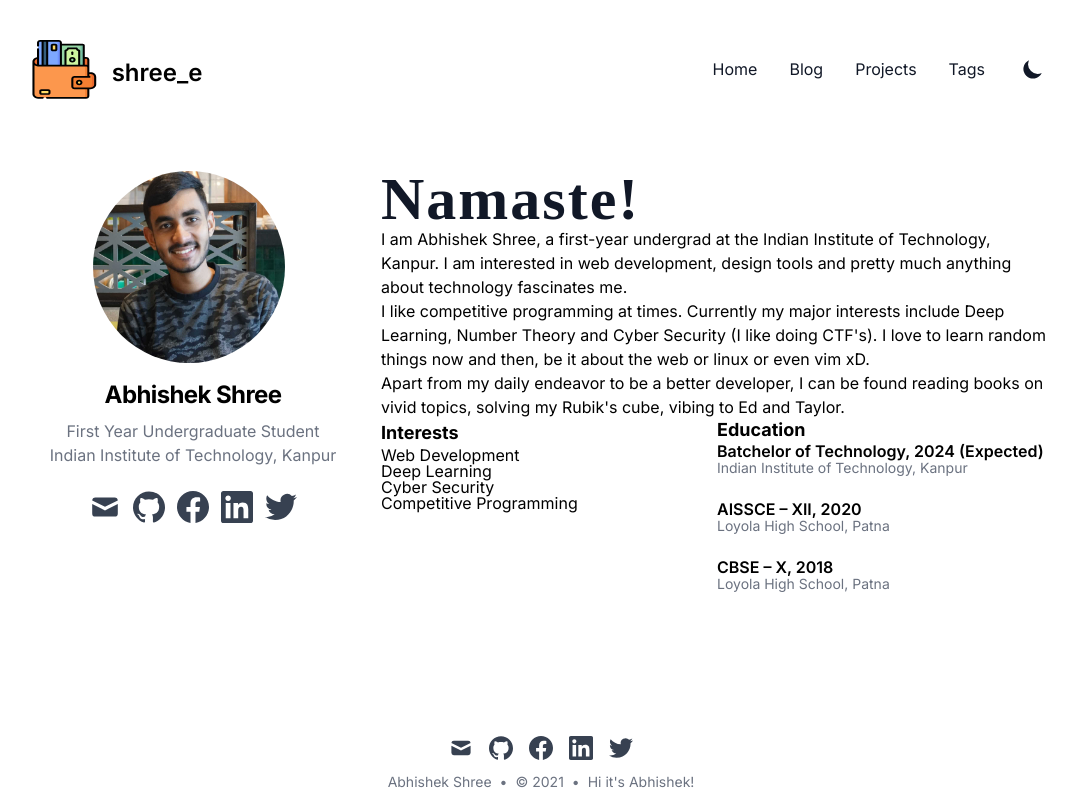
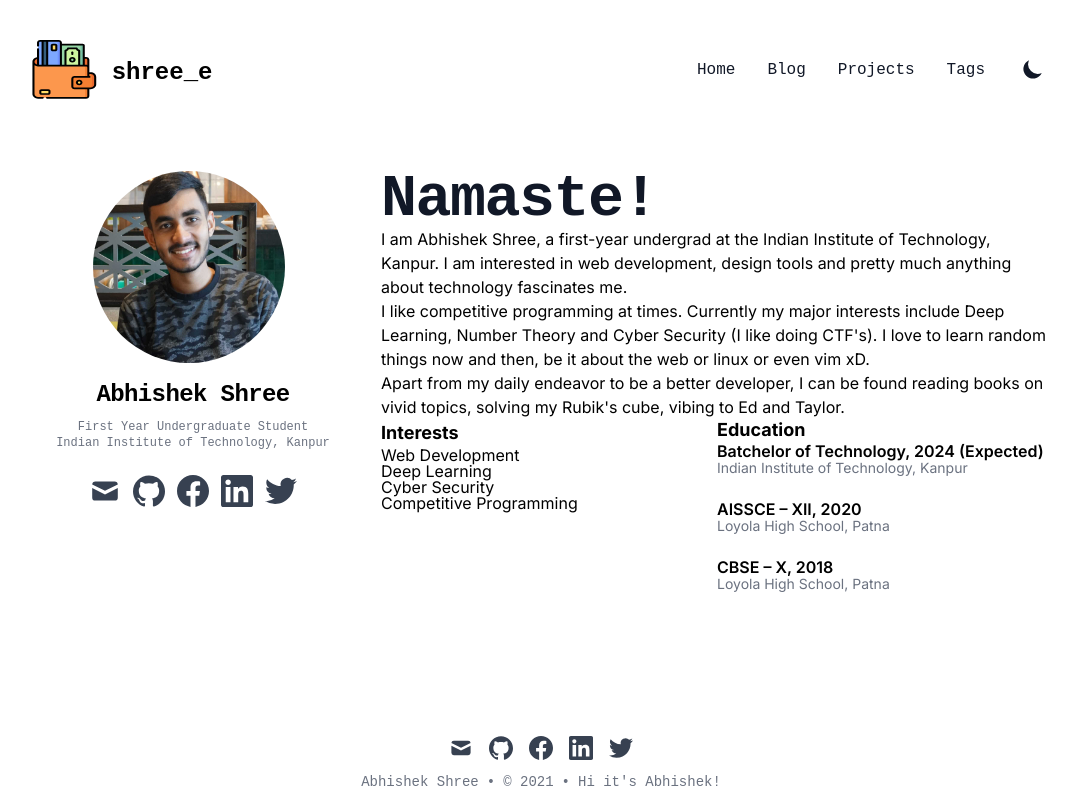
Before and after one commit to abhishekshree/abhishekshree.github.io, a Next.js app: page / in a window 1280 px wide. Shown: the whole page, without its empty margins (99-1175 px from the left). Built offline with nearby package versions, Linux system fonts and the light colour scheme; what @tailwindcss/typography would draw is missing.

Commit message:
Font Changes

```diff
--- a/components/Footer.js
+++ b/components/Footer.js
@@ -13,7 +13,7 @@ export default function Footer() {
           <SocialIcon kind="linkedin" href={siteMetadata.linkedin} size="6" />
           <SocialIcon kind="twitter" href={siteMetadata.twitter} size="6" />
         </div>
-        <div className="flex mb-2 space-x-2 text-sm text-gray-500 dark:text-gray-400">
+        <div className="flex mono mb-2 space-x-2 text-sm text-gray-500 dark:text-gray-400">
           <div>{siteMetadata.author}</div>
           <div>{` • `}</div>
           <div>{`© ${new Date().getFullYear()}`}</div>
--- a/components/LayoutWrapper.js
+++ b/components/LayoutWrapper.js
@@ -13,8 +13,8 @@ const LayoutWrapper = ({ children }) => {
       <div className="flex flex-col justify-between h-screen">
         <header className="flex items-center justify-between py-10">
           <div>
-            <Link href="/" aria-label="Tailwind CSS Blog">
-              <div className="flex items-center justify-between">
+            <Link href="/" aria-label="Abhishek's Blog">
+              <div className="flex items-center justify-between mono">
                 <div className="mr-3">
                   <Logo />
                 </div>
@@ -34,9 +34,9 @@ const LayoutWrapper = ({ children }) => {
                 <Link
                   key={link.title}
                   href={link.href}
-                  className="p-1 font-medium text-gray-900 sm:p-4 dark:text-gray-100"
+                  className="m-1 text-gray-900 sm:m-4 dark:text-gray-100"
                 >
-                  <span className="strikethrough">{link.title}</span>
+                  <span className="strikethrough dark:strikethrough-dark">{link.title}</span>
                 </Link>
               ))}
             </div>
--- a/css/tailwind.css
+++ b/css/tailwind.css
@@ -3,7 +3,7 @@
 @tailwind utilities;
 @import url('https://fonts.googleapis.com/css2?family=Bree+Serif&display=swap');
 @import url('https://fonts.googleapis.com/css2?family=Montserrat:wght@700&display=swap');
-
+@import url('https://fonts.googleapis.com/css2?family=IBM+Plex+Mono&display=swap');
 
 .remark-code-title {
   @apply px-5 py-3 font-mono text-sm font-bold text-gray-200 bg-gray-700 rounded-t;
@@ -21,9 +21,8 @@ html {
   scroll-behavior: smooth;
 }
 
-.bree-head {
-  font-family: 'Bree Serif', serif;
-  letter-spacing: 2px;
+.mono {
+  font-family: 'IBM Plex Mono', monospace;
 }
 
 .m {
@@ -38,12 +37,11 @@ html {
   max-height: 60px;
 
 }
-.li-custom {
-  list-style: url("/static/images/graduate.svg");
-  list-style-image: url("/static/images/graduate.svg");
-}
 
-.strikethrough {
+@layer utilities {
+  @variants dark {
+    .strikethrough{
+      font-family: 'IBM Plex Mono', monospace;
       position: relative;
       cursor: pointer;
     }
@@ -53,26 +51,26 @@ html {
       content: '';
       position: absolute;
       width: 0%;
-  height: 1.8px;
+      height: 1px;
       top: 50%;
       margin-top: -0.5px;
-  background: rgb(56, 170, 159);
+      background: rgba(17, 24, 39,1);
     }
 
     .strikethrough:before {
-  left: -1.5px;
+      left: 0px;
     }
 
     .strikethrough:after {
-  right: 1.5px;
-  background: rgb(56, 170, 159);
-  transition: width 0.8s cubic-bezier(0.22, 0.61, 0.36, 1);
+      right: 0px;
+      background: rgba(17, 24, 39,1);
+      transition: width 0.6s cubic-bezier(0.22, 0.61, 0.36, 1);
     }
 
     .strikethrough:hover:before {
-  background: rgb(56, 170, 159);
+      background: rgba(17, 24, 39,1);
       width: 100%;
-  transition: width 0.5s cubic-bezier(0.22, 0.61, 0.36, 1);
+      transition: width 0.3s cubic-bezier(0.22, 0.61, 0.36, 1);
     }
 
     .strikethrough:hover:after {
@@ -80,3 +78,47 @@ html {
       width: 100%;
       transition: 0s;
     }
+
+    /* Dark Strike */
+
+    .strikethrough-dark {
+      font-family: 'IBM Plex Mono', monospace;
+      position: relative;
+      cursor: pointer;
+    }
+
+    .strikethrough-dark:before,
+    .strikethrough-dark:after {
+      content: '';
+      position: absolute;
+      width: 0%;
+      height: 1px;
+      top: 50%;
+      margin-top: -0.5px;
+      background: rgba(243, 244, 246, 1);
+    }
+
+    .strikethrough-dark:before {
+      left: 0px;
+    }
+
+    .strikethrough-dark:after {
+      right: 0px;
+      background: rgba(243, 244, 246, 1);
+      transition: width 0.6s cubic-bezier(0.22, 0.61, 0.36, 1);
+    }
+
+    .strikethrough-dark:hover:before {
+      background: rgba(243, 244, 246, 1);
+      width: 100%;
+      transition: width 0.3s cubic-bezier(0.22, 0.61, 0.36, 1);
+    }
+
+    .strikethrough-dark:hover:after {
+      background: transparent;
+      width: 100%;
+      transition: 0s;
+    }
+
+  }
+}
--- a/layouts/ListLayout.js
+++ b/layouts/ListLayout.js
@@ -16,7 +16,7 @@ export default function ListLayout({ posts, title }) {
     <>
       <div className="divide-y">
         <div className="pt-6 pb-8 space-y-2 md:space-y-5">
-          <h1 className="text-3xl font-extrabold leading-9 tracking-tight text-gray-900 dark:text-gray-100 sm:text-4xl sm:leading-10 md:text-6xl md:leading-14">
+          <h1 className="text-3xl mono font-extrabold leading-9 tracking-tight text-gray-900 dark:text-gray-100 sm:text-4xl sm:leading-10 md:text-6xl md:leading-14">
             {title}
           </h1>
           <div className="relative max-w-lg">
@@ -52,7 +52,7 @@ export default function ListLayout({ posts, title }) {
                 <article className="space-y-2 xl:grid xl:grid-cols-4 xl:space-y-0 xl:items-baseline">
                   <dl>
                     <dt className="sr-only">Published on</dt>
-                    <dd className="text-base font-medium leading-6 text-gray-500 dark:text-gray-400">
+                    <dd className="text-base mono font-medium leading-6 text-gray-500 dark:text-gray-400">
                       <time dateTime={date}>
                         {new Date(date).toLocaleDateString(siteMetdata.locale, postDateTemplate)}
                       </time>
--- a/layouts/PostLayout.js
+++ b/layouts/PostLayout.js
@@ -24,7 +24,7 @@ export default function PostLayout({ children, frontMatter, next, prev }) {
               <dl className="space-y-10">
                 <div>
                   <dt className="sr-only">Published on</dt>
-                  <dd className="text-base font-medium leading-6 text-gray-500 dark:text-gray-400">
+                  <dd className="text-base mono font-medium leading-6 text-gray-500 dark:text-gray-400">
                     <time dateTime={date}>
                       {new Date(date).toLocaleDateString(siteMetdata.locale, postDateTemplate)}
                     </time>
--- a/pages/index.js
+++ b/pages/index.js
@@ -1,11 +1,10 @@
 import siteMetadata from '@/data/siteMetadata'
 import SocialIcon from '@/components/social-icons'
 import { PageSeo } from '@/components/SEO'
-import Link from '@/components/Link'
 import { getAllFilesFrontMatter } from '@/lib/mdx'
 
-const MAX_DISPLAY = 2
-const postDateTemplate = { year: 'numeric', month: 'long', day: 'numeric' }
+// const MAX_DISPLAY = 2
+// const postDateTemplate = { year: 'numeric', month: 'long', day: 'numeric' }
 
 export async function getStaticProps() {
   const posts = await getAllFilesFrontMatter('blog')
@@ -13,7 +12,7 @@ export async function getStaticProps() {
   return { props: { posts } }
 }
 
-export default function About({ posts }) {
+export default function About() {
   return (
     <>
       <PageSeo
@@ -25,11 +24,13 @@ export default function About({ posts }) {
         <div className="items-start space-y-2 xl:grid xl:grid-cols-3 xl:gap-x-8 xl:space-y-0">
           <div className="flex flex-col items-center pt-8 space-x-2">
             <img src={siteMetadata.image} alt="avatar" className="w-48 h-48 rounded-full" />
-            <h3 className="pt-4 pb-2 text-2xl font-bold leading-8 tracking-tight">
+            <h3 className="pt-4 pb-2 mono text-2xl font-bold leading-8 tracking-tight">
               {siteMetadata.author}
             </h3>
-            <div className="text-gray-500 dark:text-gray-400">First Year Undergraduate Student</div>
-            <div className="text-gray-500 dark:text-gray-400">
+            <div className="text-gray-500 mono text-xs dark:text-gray-400">
+              First Year Undergraduate Student
+            </div>
+            <div className="text-gray-500 mono text-xs dark:text-gray-400">
               <a
                 href="https://iitk.ac.in"
                 style={{ textDecoration: 'none', color: 'slate' }}
@@ -48,7 +49,7 @@ export default function About({ posts }) {
             </div>
           </div>
           <div className="pt-8 pb-8 prose dark:prose-dark max-w-none xl:col-span-2">
-            <h1 className="bree-head text-3xl font-extrabold leading-9 tracking-tight text-gray-900 dark:text-gray-100 sm:text-4xl sm:leading-10 md:text-6xl md:leading-14">
+            <h1 className="mono text-3xl font-extrabold leading-9 tracking-tight text-gray-900 dark:text-gray-100 sm:text-4xl sm:leading-10 md:text-6xl md:leading-14">
               Namaste!
             </h1>
             <p>
--- a/pages/projects.js
+++ b/pages/projects.js
@@ -15,7 +15,7 @@ export default function Projects() {
       />
       <div className="divide-y divide-gray-200 dark:divide-gray-700">
         <div className="pt-6 pb-8 space-y-2 md:space-y-5">
-          <h1 className="text-3xl font-extrabold leading-9 tracking-tight text-gray-900 dark:text-gray-100 sm:text-4xl sm:leading-10 md:text-6xl md:leading-14">
+          <h1 className="text-3xl mono font-extrabold leading-9 tracking-tight text-gray-900 dark:text-gray-100 sm:text-4xl sm:leading-10 md:text-6xl md:leading-14">
             Projects
           </h1>
           <p className="text-lg leading-7 text-gray-500 dark:text-gray-400">Will add more eventually.</p>
--- a/pages/tags.js
+++ b/pages/tags.js
@@ -22,7 +22,7 @@ export default function Tags({ tags }) {
       />
       <div className="flex flex-col items-start justify-start divide-y divide-gray-200 dark:divide-gray-700 md:justify-center md:items-center md:divide-y-0 md:flex-row md:space-x-6 md:mt-24">
         <div className="pt-6 pb-8 space-x-2 md:space-y-5">
-          <h1 className="text-3xl font-extrabold leading-9 tracking-tight text-gray-900 dark:text-gray-100 sm:text-4xl sm:leading-10 md:text-6xl md:leading-14 md:border-r-2 md:px-6">
+          <h1 className="text-3xl mono font-extrabold leading-9 tracking-tight text-gray-900 dark:text-gray-100 sm:text-4xl sm:leading-10 md:text-6xl md:leading-14 md:border-r-2 md:px-6">
             Tags
           </h1>
         </div>
```
Lines whose indentation alone changed are shown as unchanged.
